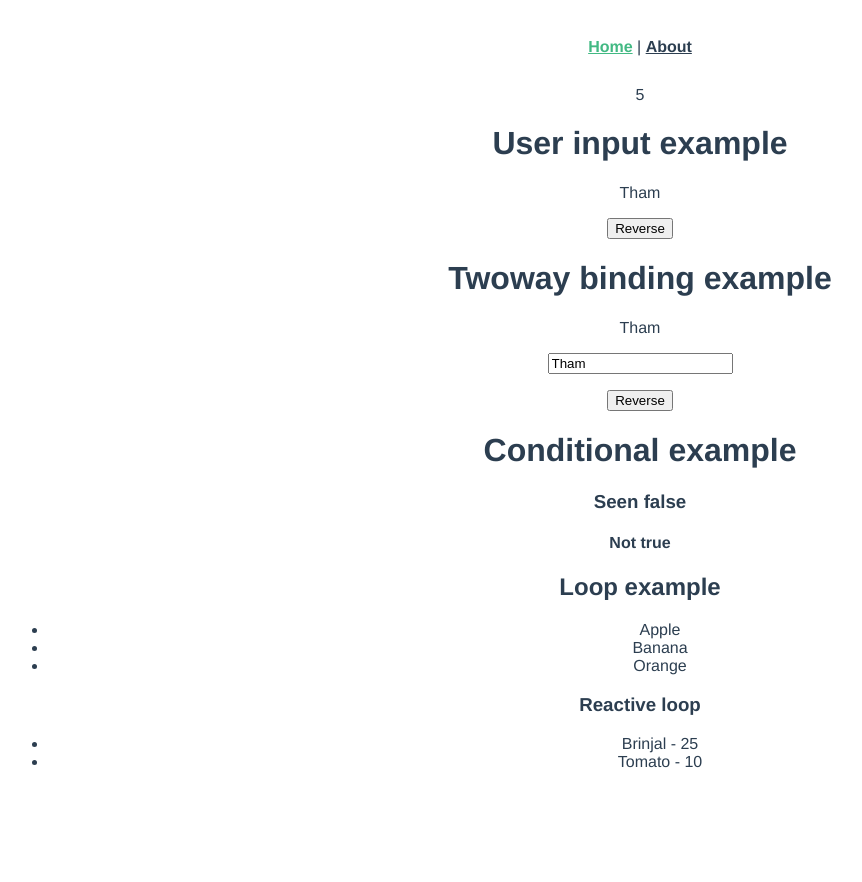
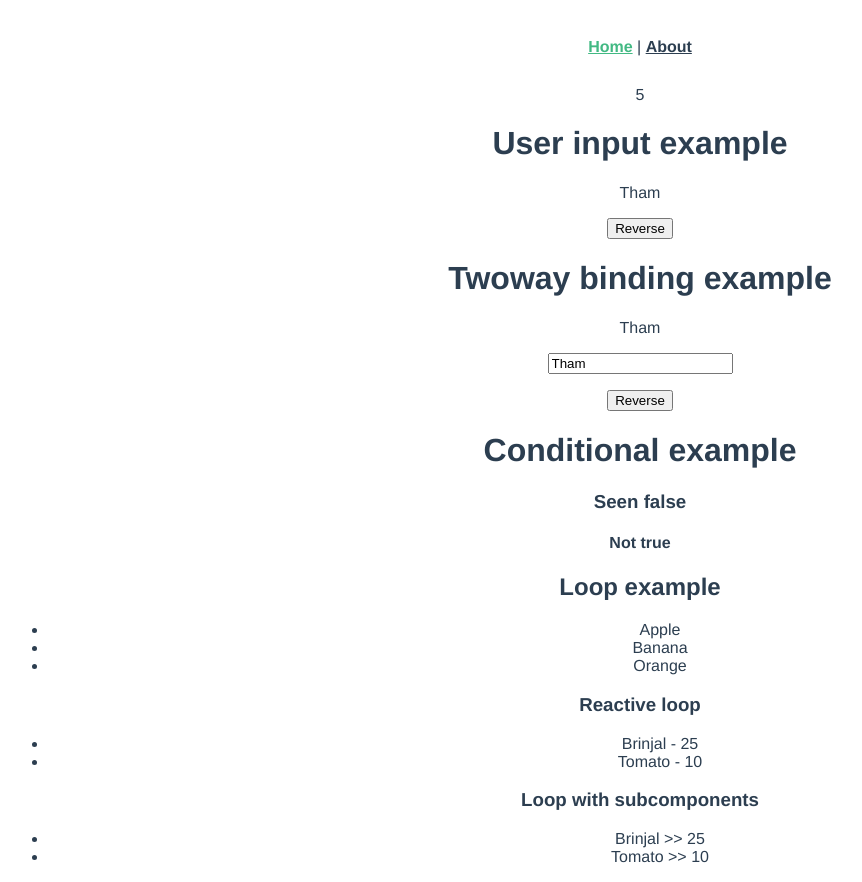
Before and after one commit to zarub2k/vuebar, a Vue app: page / in a window 1280 px wide. Shown: the whole page, without its empty margins (0-862 px from the left). Before the commit the page ends 800 px from the top, so only its background shows below. Built offline with nearby package versions, Linux system fonts and the light colour scheme.

Commit message:
Loop with sub components

```diff
--- a/src/components/core/Loop.vue
+++ b/src/components/core/Loop.vue
@@ -10,13 +10,21 @@
         {{ vegitable.name }} - {{ vegitable.price }}
       </li>
     </ul>
+    <h3>Loop with subcomponents</h3>
+    <ul>
+    <Vegitable v-for="vegitable in vegitables" :key="vegitable" :vegitable="vegitable"/>
+    </ul>
   </div>
 </template>
 
 <script>
 import { reactive, ref } from "vue";
+import Vegitable from "@/components/core/Vegitable";
 
 export default {
+  components: {
+    Vegitable,
+  },
   setup() {
     const fruits = ref(["Apple", "Banana", "Orange"]);
     const vegitables = reactive([
--- /dev/null
+++ b/src/components/core/Vegitable.vue
@@ -0,0 +1,21 @@
+<template>
+  <li>{{ veg.name }} >> {{ veg.price }}</li>
+</template>
+
+<script>
+import { reactive } from "vue";
+export default {
+  name: "Vegitable",
+  props: {
+    vegitable: {
+      type: Object
+    },
+  },
+  setup(props) {
+    const veg = reactive(props.vegitable);
+    return {
+      veg,
+    }
+  }
+}
+</script>
```
